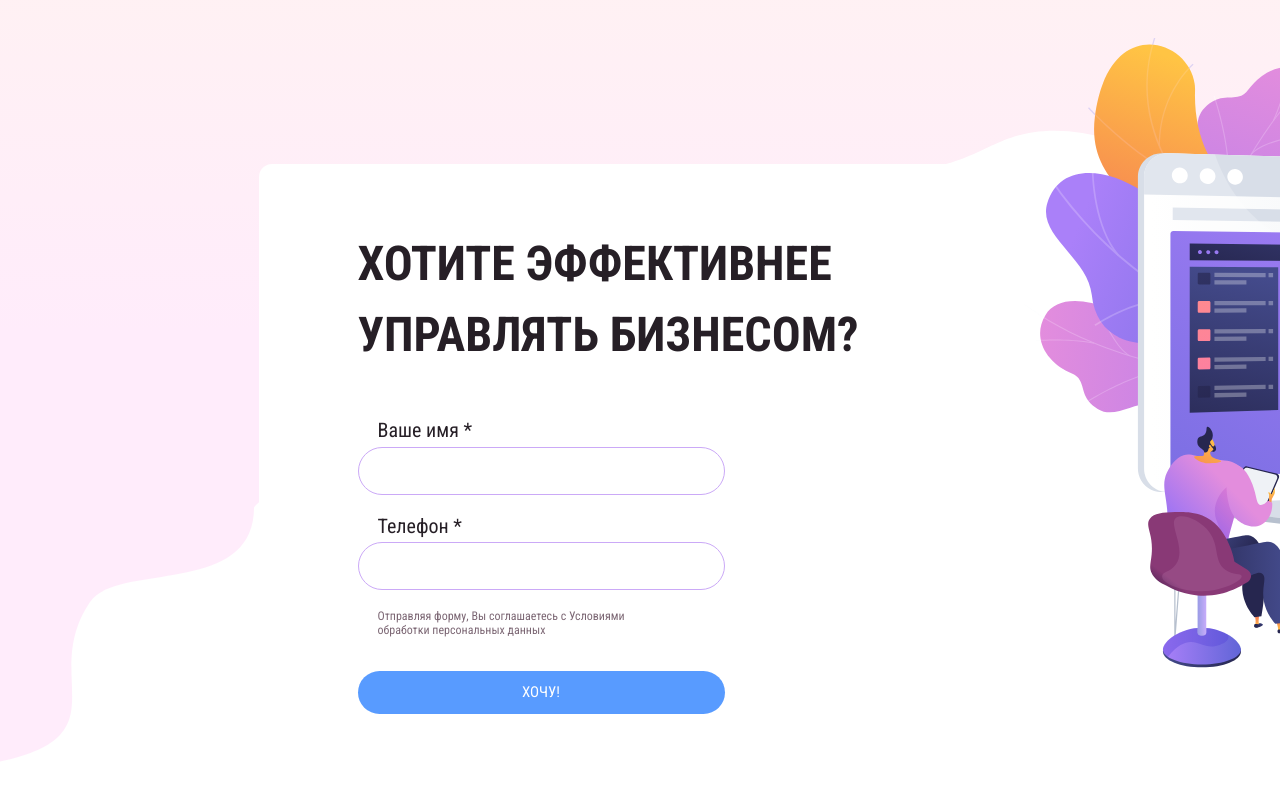
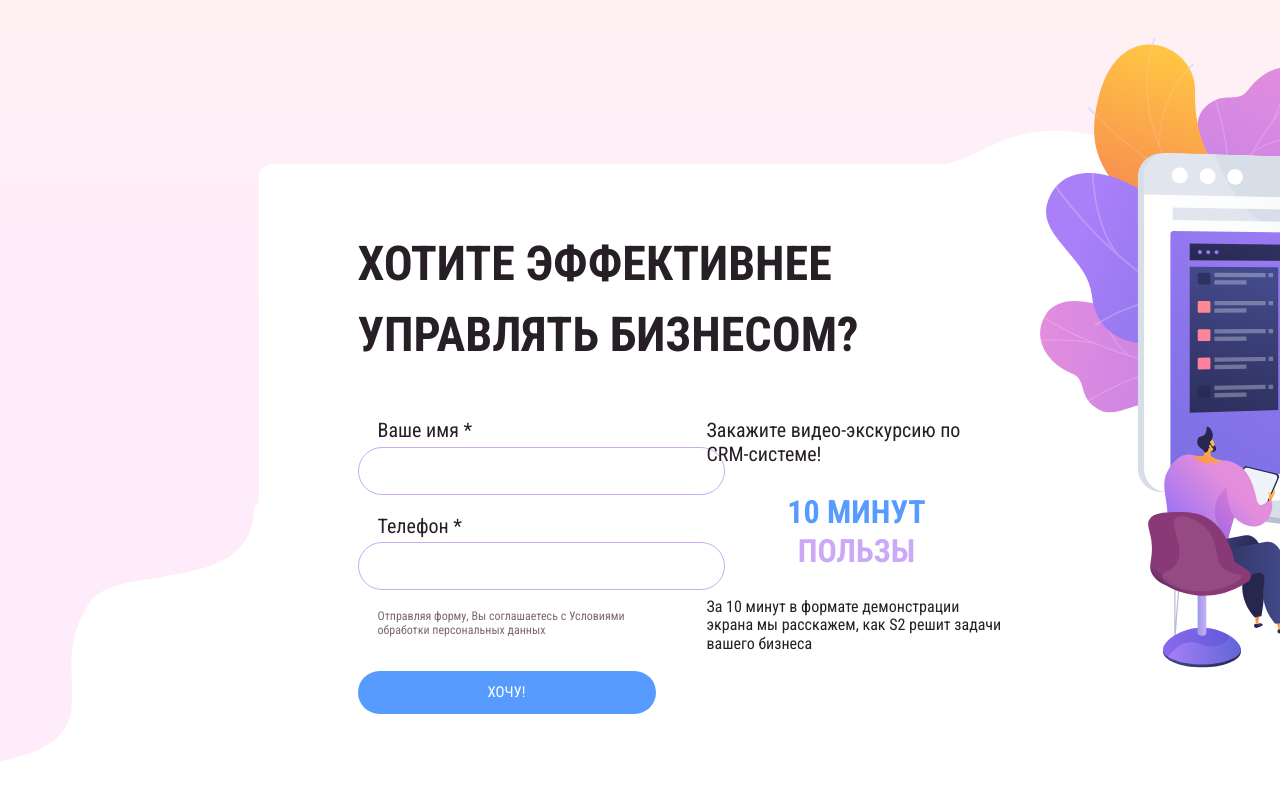
Before and after one commit to Lumenatom/app-crm, a React (Create React App) app: page / in a window 1280 px wide. Shown: the part 9316-10116 px from the top of the page. Built offline with nearby package versions, Linux system fonts and the light colour scheme.

Commit message:
finall gives block

```diff
--- a/src/components/homePage/gives/gives.js
+++ b/src/components/homePage/gives/gives.js
@@ -120,7 +120,7 @@ const Gives = () => {
                   <h2>
                     Телефон *
                   </h2>
-                  <input type="text" name="login" />
+                  <input type="number" name="login" />
                 </label>
                 <p>
                   Отправляя форму, Вы соглашаетесь с Условиями обработки персональных данных
@@ -131,6 +131,17 @@ const Gives = () => {
                   </button>
                 </label>
               </form>
+              <div className={style.main__block_right}>
+                <h3>
+                  Закажите видео-экскурсию по CRM-системе!
+                </h3>
+                <h2>
+                  10 минут <br /><span>пользы</span>
+                </h2>
+                <h4>
+                  За 10 минут в формате демонстрации экрана мы расскажем, как S2 решит задачи вашего бизнеса
+                </h4>
+              </div>
             </div>
           </div>
         </div>
--- a/src/components/homePage/gives/gives.module.css
+++ b/src/components/homePage/gives/gives.module.css
@@ -177,6 +177,7 @@ form {
   display: flex;
   flex-direction: column;
   gap: 20px;
+  max-width: 298px;
 }
 
 form p {
@@ -226,3 +227,46 @@ form p {
   margin-left: 20px;
   margin-bottom: 13px;
 }
+
+.main__block_right {
+  max-width: 300px;
+  height: 235px;
+  position: absolute;
+  z-index: 2;
+  left: 32%;
+}
+
+.main__block_right h3 {
+  font-family: 'Roboto Condensed', sans-serif;
+  font-style: normal;
+  font-weight: 400;
+  font-size: 20px;
+  line-height: 116.7%;
+  color: #261F26;
+  margin-bottom: 27px;
+}
+
+.main__block_right h2 {
+  text-align: center;
+  font-family: 'Roboto Condensed', sans-serif;
+  font-style: normal;
+  font-weight: 800;
+  font-size: 32px;
+  line-height: 39px;
+  text-transform: uppercase;
+  color: #589BFF;
+  margin-bottom: 27px;
+}
+
+.main__block_right h2 span {
+  color: #CBA9F6;
+}
+
+.main__block_right h4 {
+  font-family: 'Roboto Condensed', sans-serif;
+  font-style: normal;
+  font-weight: 400;
+  font-size: 16px;
+  line-height: 116.7%;
+  color: #261F26;
+}
```
